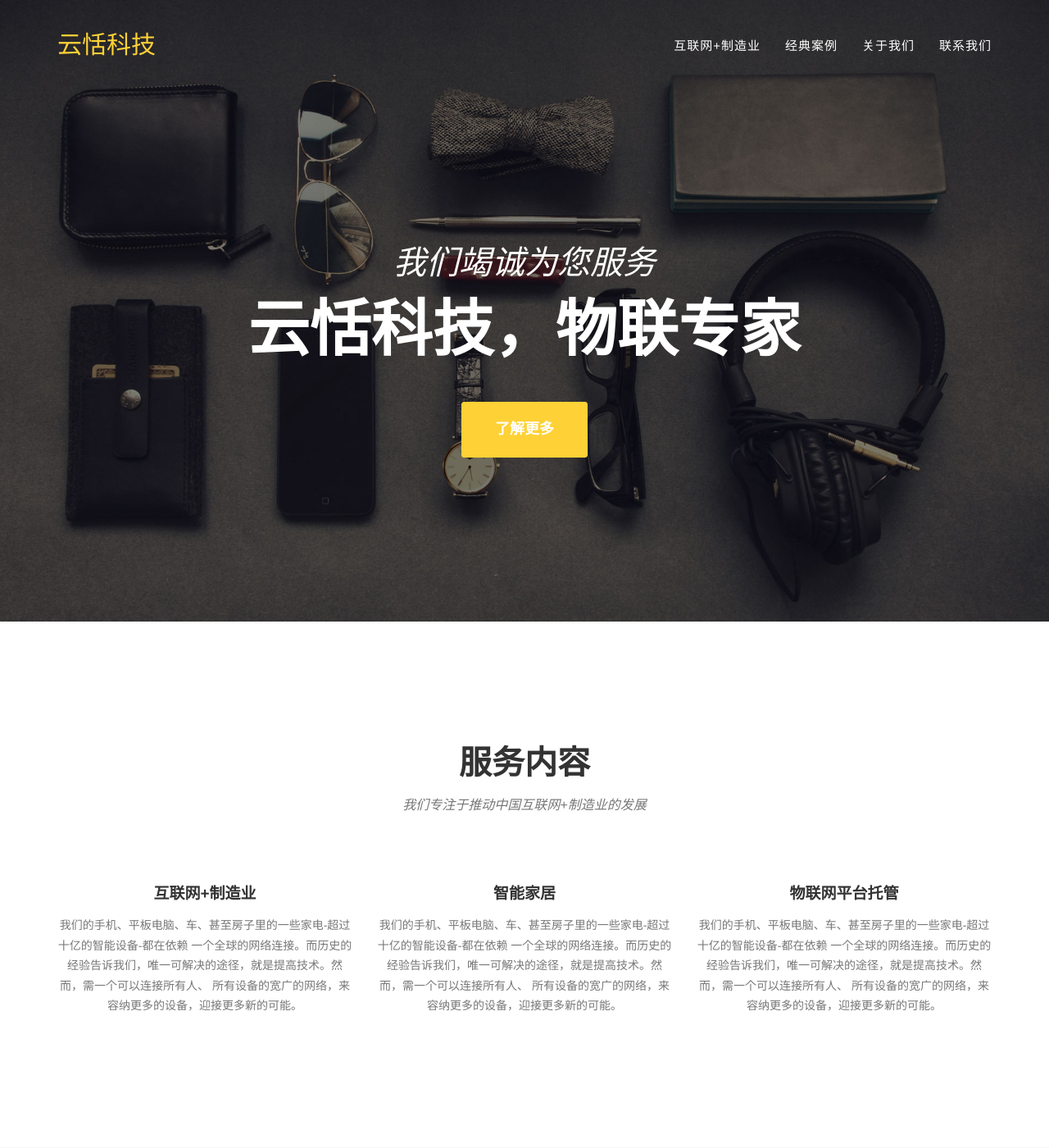
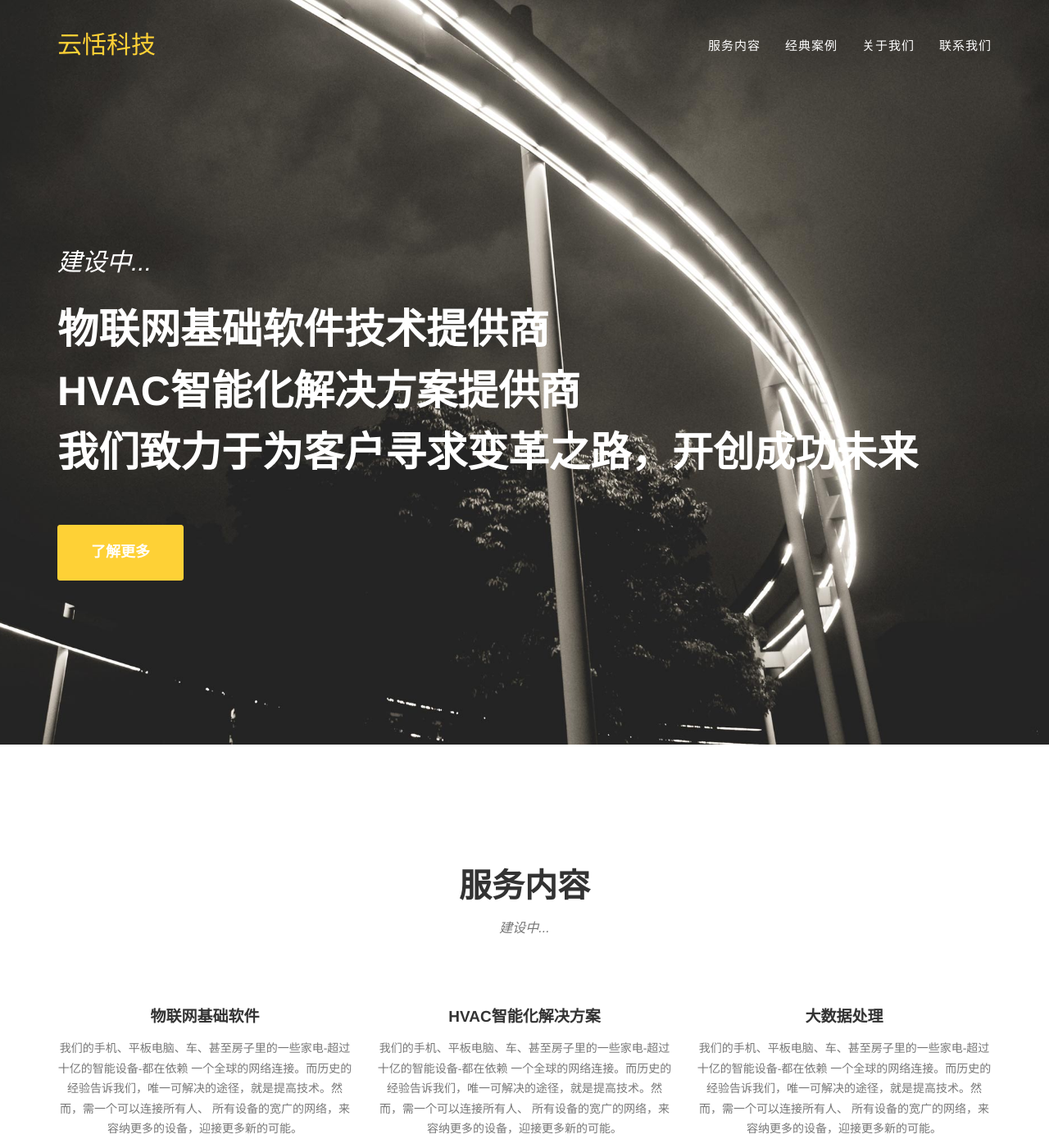
Before and after one commit to yuntiansoft/portal.github.io, a Jekyll site: the page built from _posts/2014-07-18-project-1.markdown, in a window 1280 px wide and 1400 px high. Shown: the whole window at 82% size. Built offline with Jekyll 4.4.1, drawn with Linux system fonts in a browser that asks for light colours.

Commit message:
update ui

```diff
--- a/_config.yml
+++ b/_config.yml
@@ -1,5 +1,5 @@
 url: https://y7kim.github.io
-baseurl: /home/
+baseurl:
 
 # Site settings
 title: 云恬科技
--- a/_includes/header.html
+++ b/_includes/header.html
@@ -19,7 +19,7 @@
                         <a href="#page-top"></a>
                     </li>
                     <li>
-                        <a class="page-scroll" href="#services">互联网+制造业</a>
+                        <a class="page-scroll" href="#services">服务内容</a>
                     </li>
                     <li>
                         <a class="page-scroll" href="#portfolio">经典案例</a>
@@ -41,8 +41,12 @@
     <header>
         <div class="container">
             <div class="intro-text">
-                <div class="intro-lead-in">我们竭诚为您服务</div>
-                <div class="intro-heading">云恬科技，物联专家</div>
+                <div class="intro-lead-in">建设中...</div>
+                 <div class="intro-heading">
+                     物联网基础软件技术提供商<br />
+                     HVAC智能化解决方案提供商<br />
+                     我们致力于为客户寻求变革之路，开创成功未来
+                  </div>
                 <a href="#services" class="page-scroll btn btn-xl">了解更多</a>
             </div>
         </div>
--- a/_includes/services.html
+++ b/_includes/services.html
@@ -4,7 +4,7 @@
             <div class="row">
                 <div class="col-lg-12 text-center">
                     <h2 class="section-heading">服务内容</h2>
-                    <h3 class="section-subheading text-muted">我们专注于推动中国互联网+制造业的发展</h3>
+                    <h3 class="section-subheading text-muted">建设中...</h3>
                 </div>
             </div>
             <div class="row text-center">
@@ -13,7 +13,7 @@
                         <i class="fa fa-circle fa-stack-2x text-primary"></i>
                         <i class="fa fa-shopping-cart fa-stack-1x fa-inverse"></i>
                     </span>
-                    <h4 class="service-heading">互联网+制造业</h4>
+                    <h4 class="service-heading">物联网基础软件</h4>
                     <p class="text-muted">我们的手机、平板电脑、车、甚至房子里的一些家电-超过十亿的智能设备-都在依赖
 						一个全球的网络连接。而历史的经验告诉我们，唯一可解决的途径，就是提高技术。然而，需一个可以连接所有人、
 						所有设备的宽广的网络，来容纳更多的设备，迎接更多新的可能。</p>
@@ -23,7 +23,7 @@
                         <i class="fa fa-circle fa-stack-2x text-primary"></i>
                         <i class="fa fa-laptop fa-stack-1x fa-inverse"></i>
                     </span>
-                    <h4 class="service-heading">智能家居</h4>
+                    <h4 class="service-heading">HVAC智能化解决方案</h4>
                     <p class="text-muted">我们的手机、平板电脑、车、甚至房子里的一些家电-超过十亿的智能设备-都在依赖
 						一个全球的网络连接。而历史的经验告诉我们，唯一可解决的途径，就是提高技术。然而，需一个可以连接所有人、
 						所有设备的宽广的网络，来容纳更多的设备，迎接更多新的可能。</p>
@@ -33,7 +33,7 @@
                         <i class="fa fa-circle fa-stack-2x text-primary"></i>
                         <i class="fa fa-lock fa-stack-1x fa-inverse"></i>
                     </span>
-                    <h4 class="service-heading">物联网平台托管</h4>
+                    <h4 class="service-heading">大数据处理</h4>
                     <p class="text-muted">我们的手机、平板电脑、车、甚至房子里的一些家电-超过十亿的智能设备-都在依赖
 						一个全球的网络连接。而历史的经验告诉我们，唯一可解决的途径，就是提高技术。然而，需一个可以连接所有人、
 						所有设备的宽广的网络，来容纳更多的设备，迎接更多新的可能。</p>
--- a/_posts/2014-07-18-project-1.markdown
+++ b/_posts/2014-07-18-project-1.markdown
@@ -9,7 +9,7 @@ thumbnail: dreams-thumbnail.png
 alt: image-alt
 project-date: 2014 至今
 client: Start Bootstrap
-category: 物联网平台，设备，App
+category: iot
 description: Lorem ipsum dolor sit amet, usu cu alterum nominavi lobortis. At duo novum diceret. Tantas apeirian vix et, usu sanctus postulant inciderint ut, populo diceret necessitatibus in vim. Cu eum dicam feugiat noluisse.
 
 ---
```
Also changed, not shown: _includes/css/agency.css (+13 -6 lines), img/header-bg.jpg.
